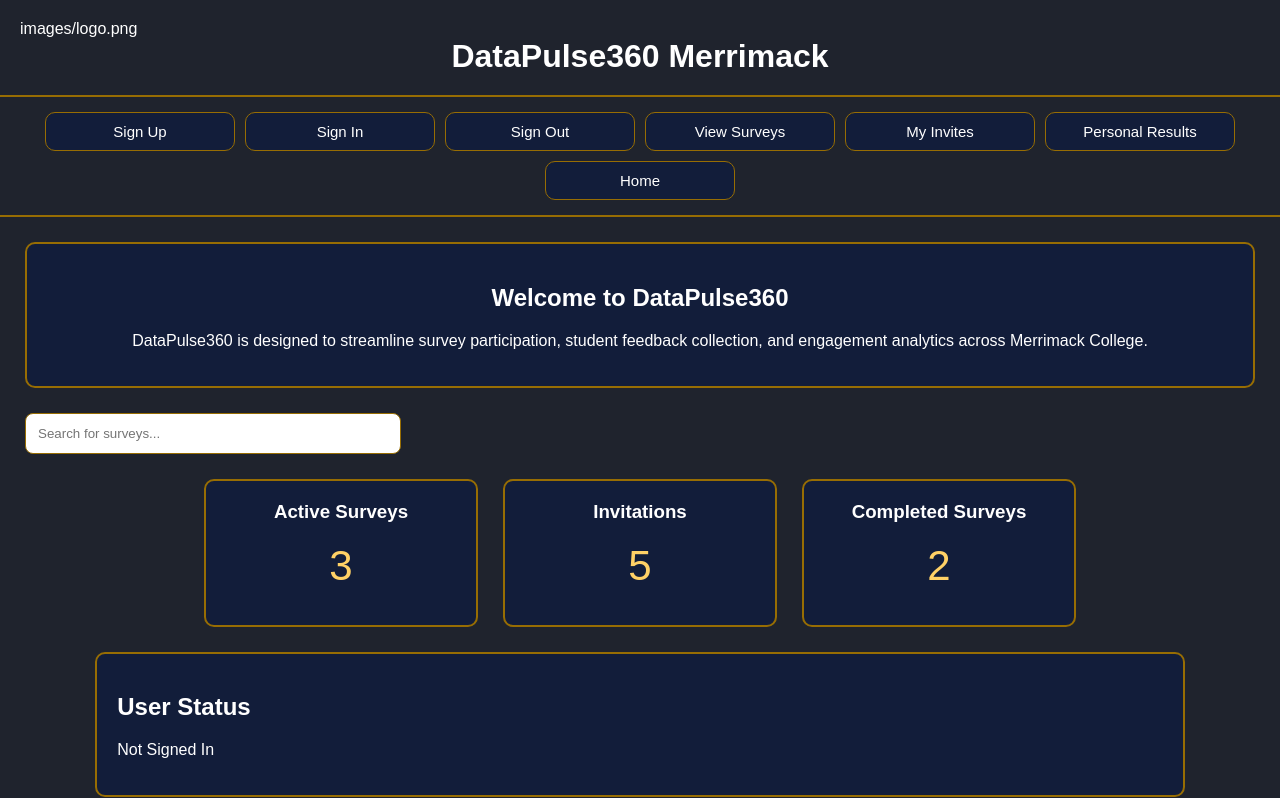
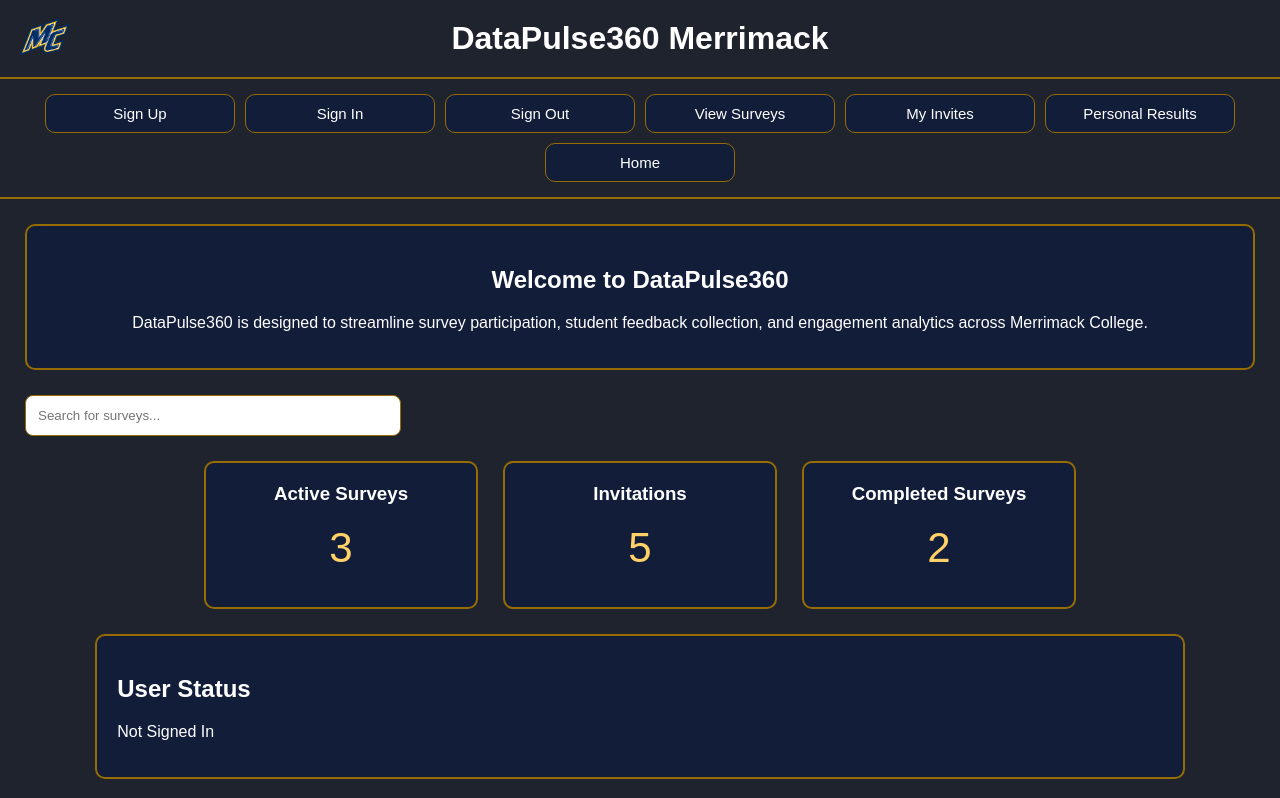
Before and after one commit to iliang13/CSC4910_Capstone, a plain HTML site: page index.html in a window 1280 px wide. Shown: the top 798 px of the page. Drawn offline with Linux system fonts and the light colour scheme; a script that the page names is missing.

Commit message:
Fixed logo

```diff
--- a/index.html
+++ b/index.html
@@ -137,7 +137,7 @@
 
   <body>
     <header>
-      images/logo.png
+      <img src="images/logo.png" />
       <h1>DataPulse360 Merrimack</h1>
     </header>
 
```
